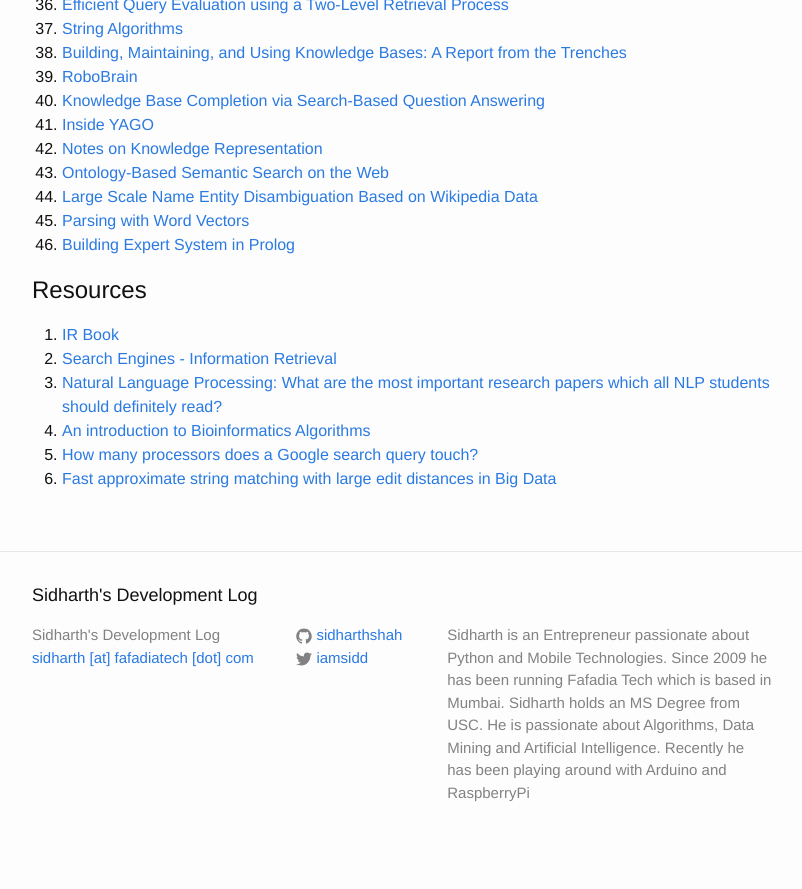
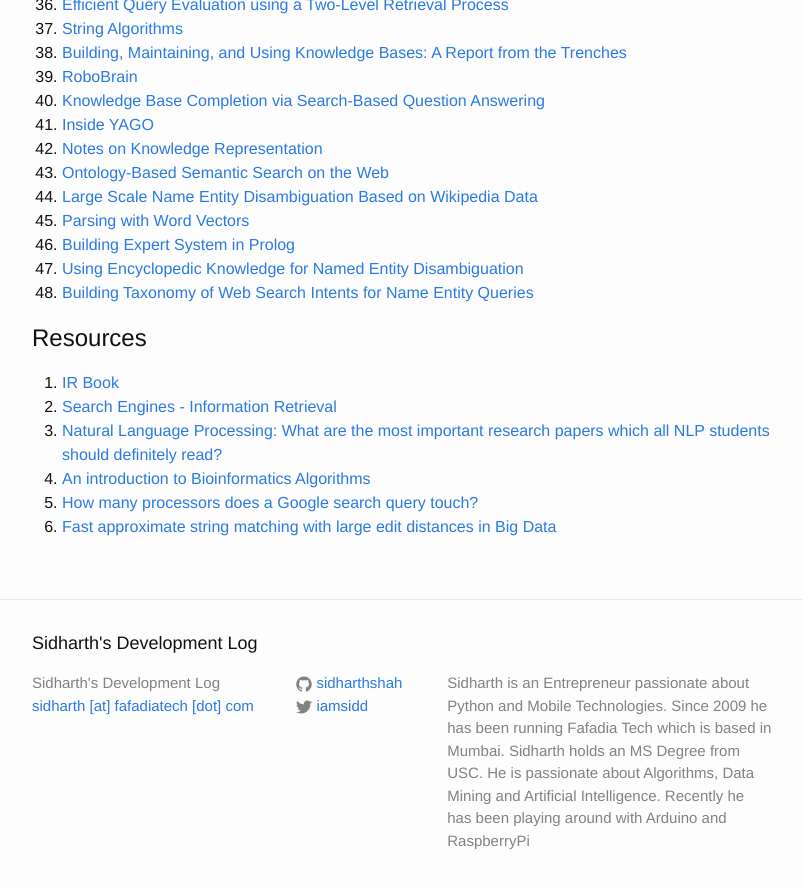
Before and after one commit to sidharthshah/sidharthshah.github.com, a Jekyll site: the page built from information-retrieval.md, in a window 1280 px wide and 900 px high, scrolled down 1866 px. Shown: the top 889 px of the window, without its empty margins (238-1040 px from the left). Built offline with Jekyll 4.4.1, drawn with Linux system fonts in a browser that asks for light colours; before the commit the page ends 2730 px from its top, so only the background shows below that.

Commit message:
added link for named entity disamiguation

```diff
--- a/information-retrieval.md
+++ b/information-retrieval.md
@@ -86,6 +86,8 @@ Talks & Papers
 44. [Large Scale Name Entity Disambiguation Based on Wikipedia Data](http://research.microsoft.com/pubs/68124/emnlp07.pdf)
 45. [Parsing with Word Vectors](http://www.denizyuret.com/2015/07/parsing-with-word-vectors.html)
 46. [Building Expert System in Prolog](http://www.inf.fu-berlin.de/lehre/SS09/KI/folien/merritt.pdf)
+47. [Using Encyclopedic Knowledge for Named Entity Disambiguation](http://www.cs.utexas.edu/~ml/papers/encyc-eacl-06.pdf)
+48. [Building Taxonomy of Web Search Intents for Name Entity Queries](http://research.microsoft.com/pubs/120889/fp0700-yin.pdf)
 
 Resources
 =========
```
